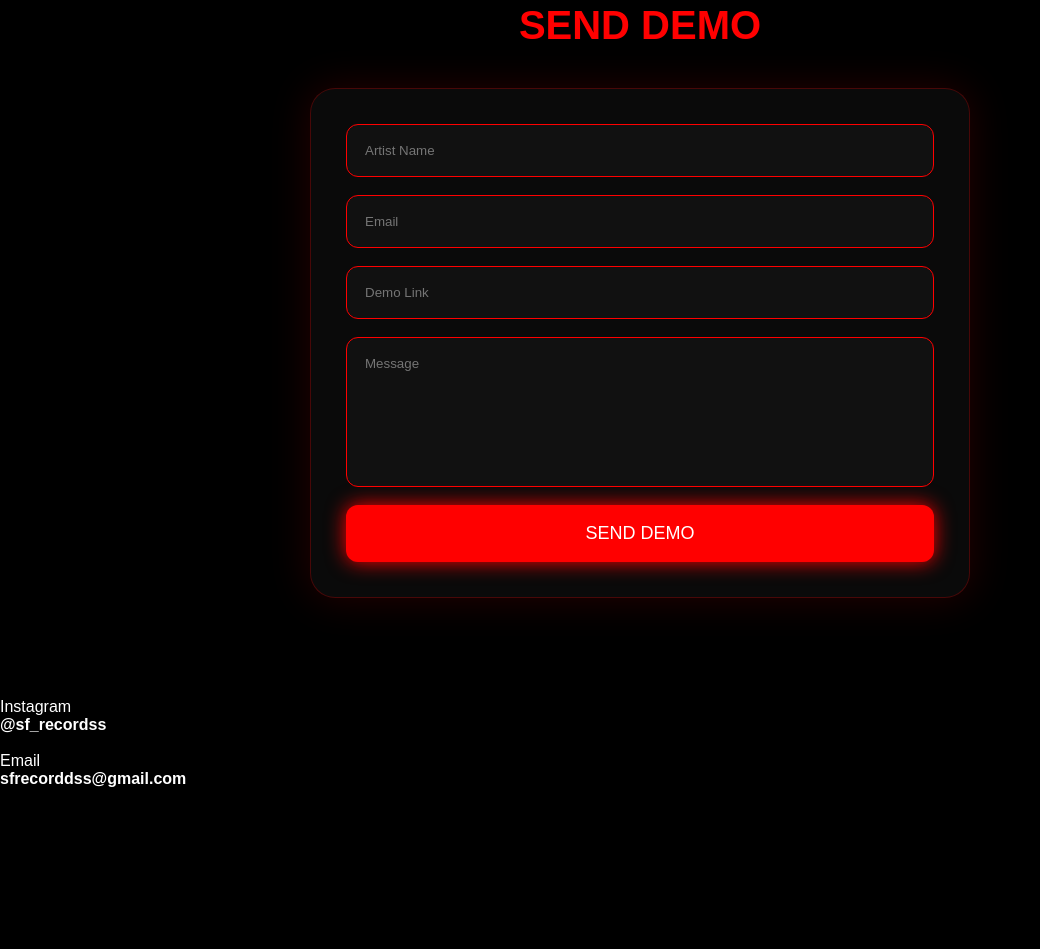
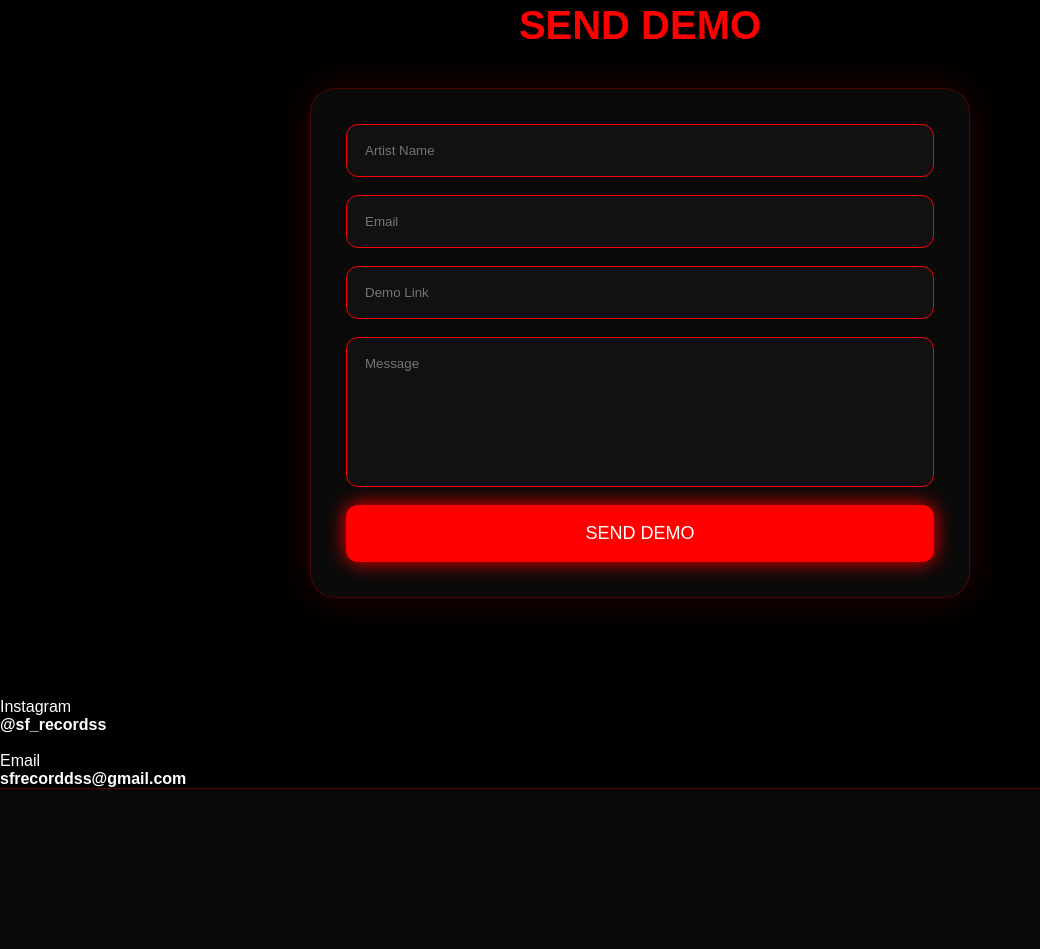
Before and after one commit to sfrecordslabel/sf-records, a plain HTML site: page index.html in a window 1280 px wide. Shown: the part 933-1882 px from the top of the page, without its empty margins (0-1040 px from the left). Before the commit the page ends 1721 px from the top, so only its background shows below. Drawn offline with Linux system fonts and the light colour scheme.

Commit message:
Add footer element to index.html

```diff
--- a/index.html
+++ b/index.html
@@ -66,7 +66,7 @@
 
 <b>sfrecorddss@gmail.com</b>
 
-</footer>
+<footer id="contact">
 
 <script src="script.js"></script>
 
```
